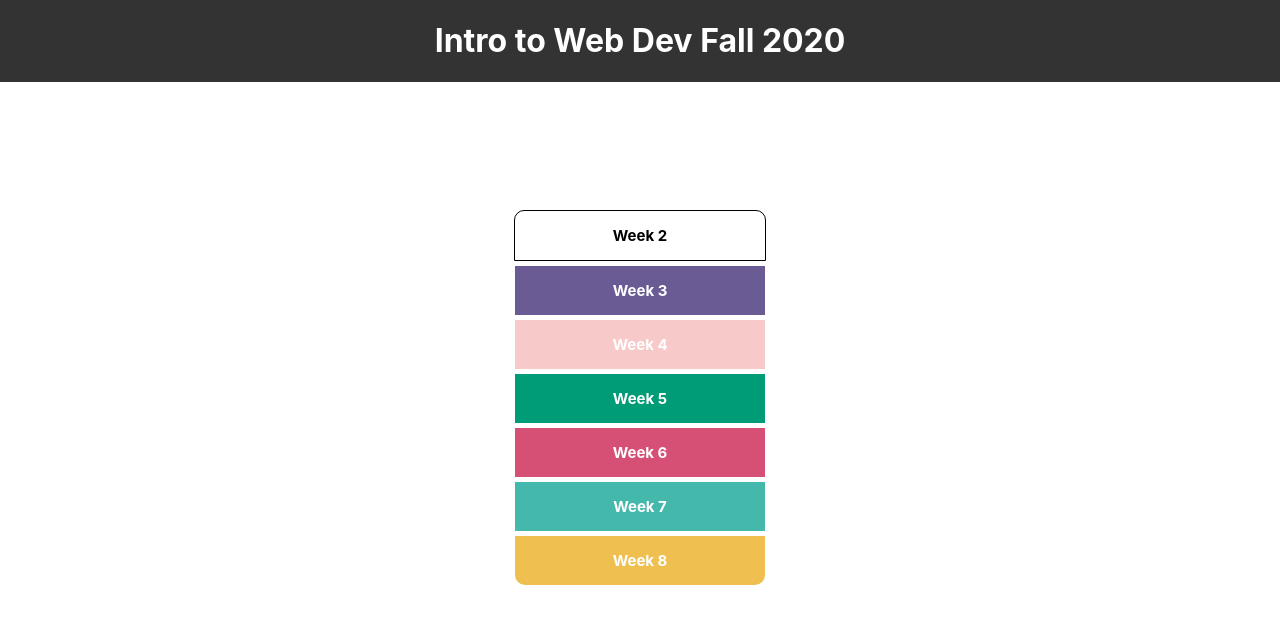
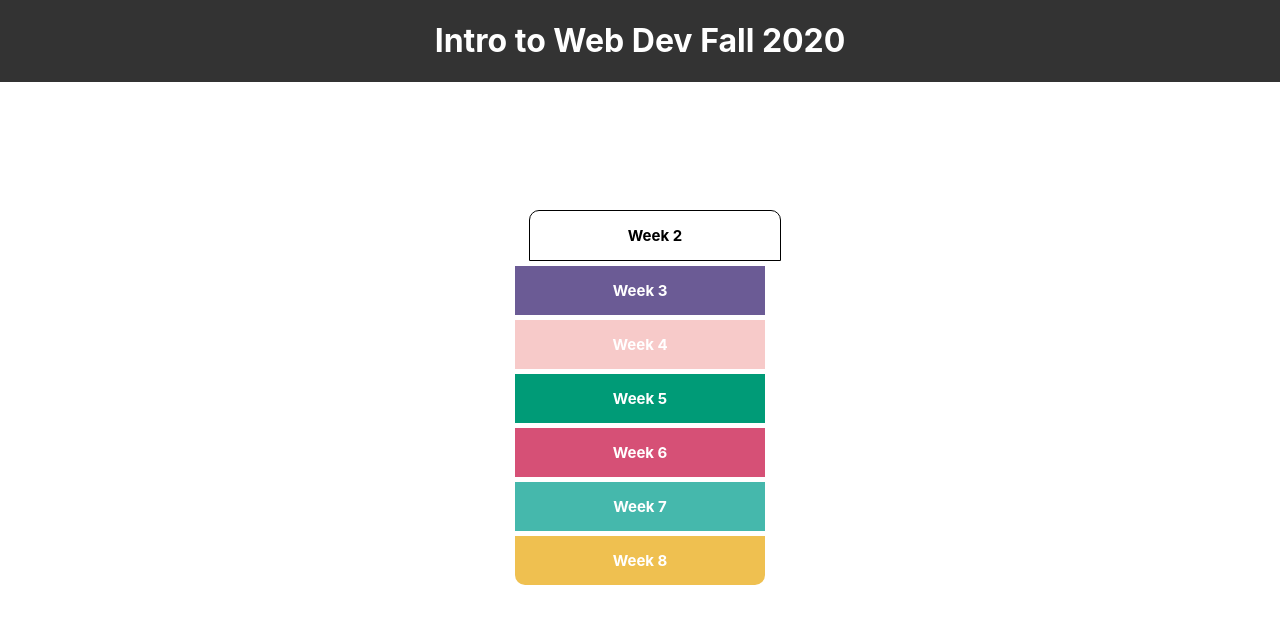
Before and after one commit to jiachengli1999/IDM-Fall-2020-Web-dev, a React (Create React App) app: page / in a window 1280 px wide. In both pictures the pointer is over the link "Week 2". Shown: the top 624 px of the page. Built offline with nearby package versions, Linux system fonts and the light colour scheme; the HTML template or start-up script is replaced by a standard one.

Commit message:
added hover animation

```diff
--- a/src/styles/Home.css
+++ b/src/styles/Home.css
@@ -26,6 +26,8 @@
     border: 1px solid black;
     background-color: white;
     color: black;
+    transition: transform 0.25s linear;
+    transform: translateX(15px);
 }
 
 .top{ border-radius: 10px 10px 0 0;}
@@ -49,12 +51,9 @@
     animation-duration: 1s;
     animation-name: slideinright;
 }
-.fast{
-    animation-duration: 0.5s;
-}
-.slow{
-    animation-duration: 1.5s;
-}
+.fast{ animation-duration: 0.5s;}
+.slow{ animation-duration: 1.5s;}
+
 @keyframes slideinleft{
     from{
         transform: translateX(-100%);
```
